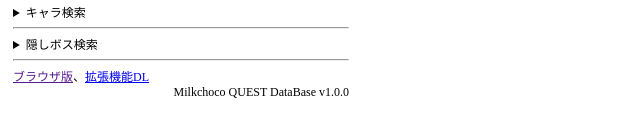
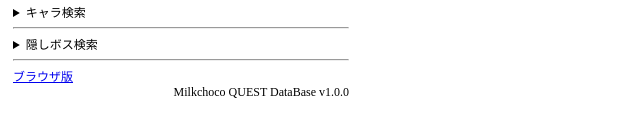
Before and after one commit to IRespectAkari/mcq_database, a browser extension: page index.html in a window 1280 px wide. Shown: the part 318-454 px from the top of the page, without its empty margins (0-640 px from the left). Drawn offline with Linux system fonts and the light colour scheme.

Commit message:
Add files via upload

```diff
--- a/index.html
+++ b/index.html
@@ -28,7 +28,8 @@
     </details>
     <hr>
     <div>
-      <a href="">ブラウザ版</a>、<a href="/release/latest">拡張機能DL</a>
+      <a href="https://irespectakari.github.io/mcq_database/">ブラウザ版</a>
+<!--       、<a href="https://irespectakari.github.io/mcq_database/release/latest">拡張機能DL</a> -->
     </div>
     <div id="version">Milkchoco QUEST DataBase v1.0.0</div>
   </body>
```
